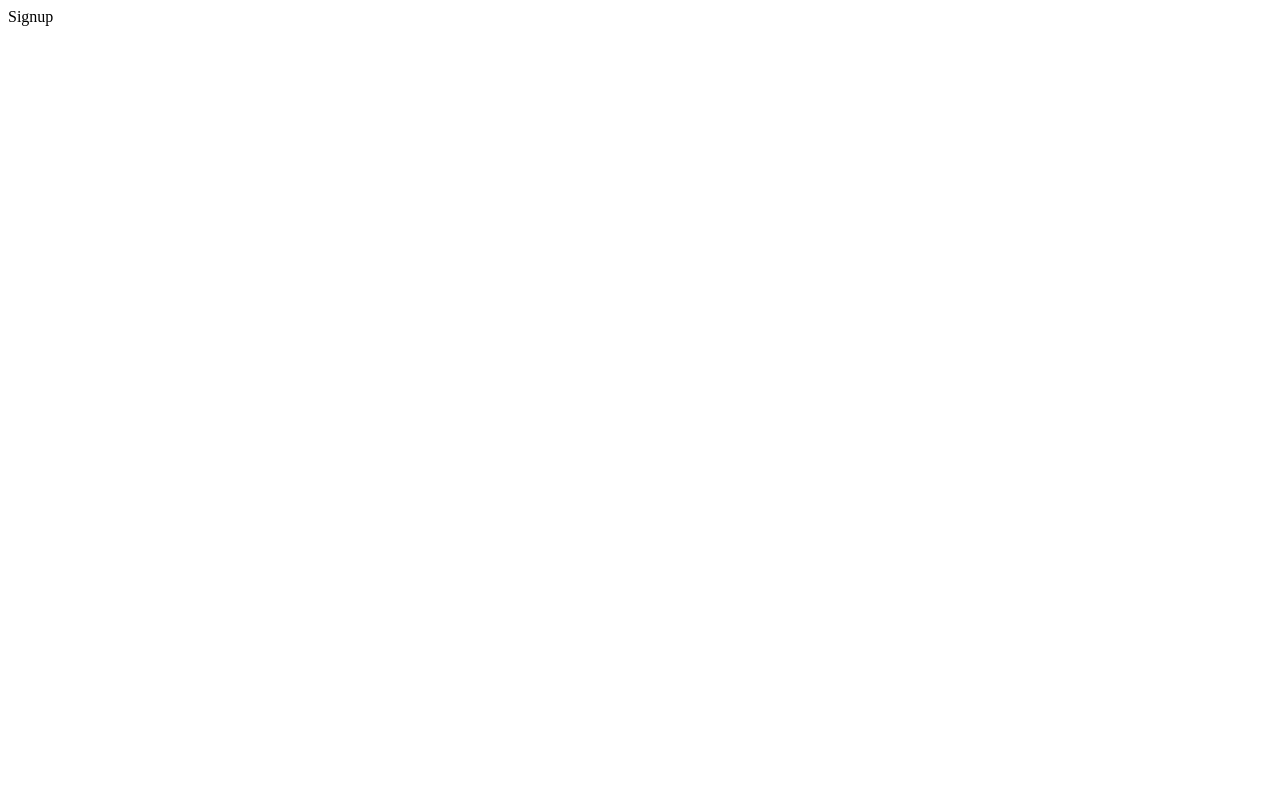
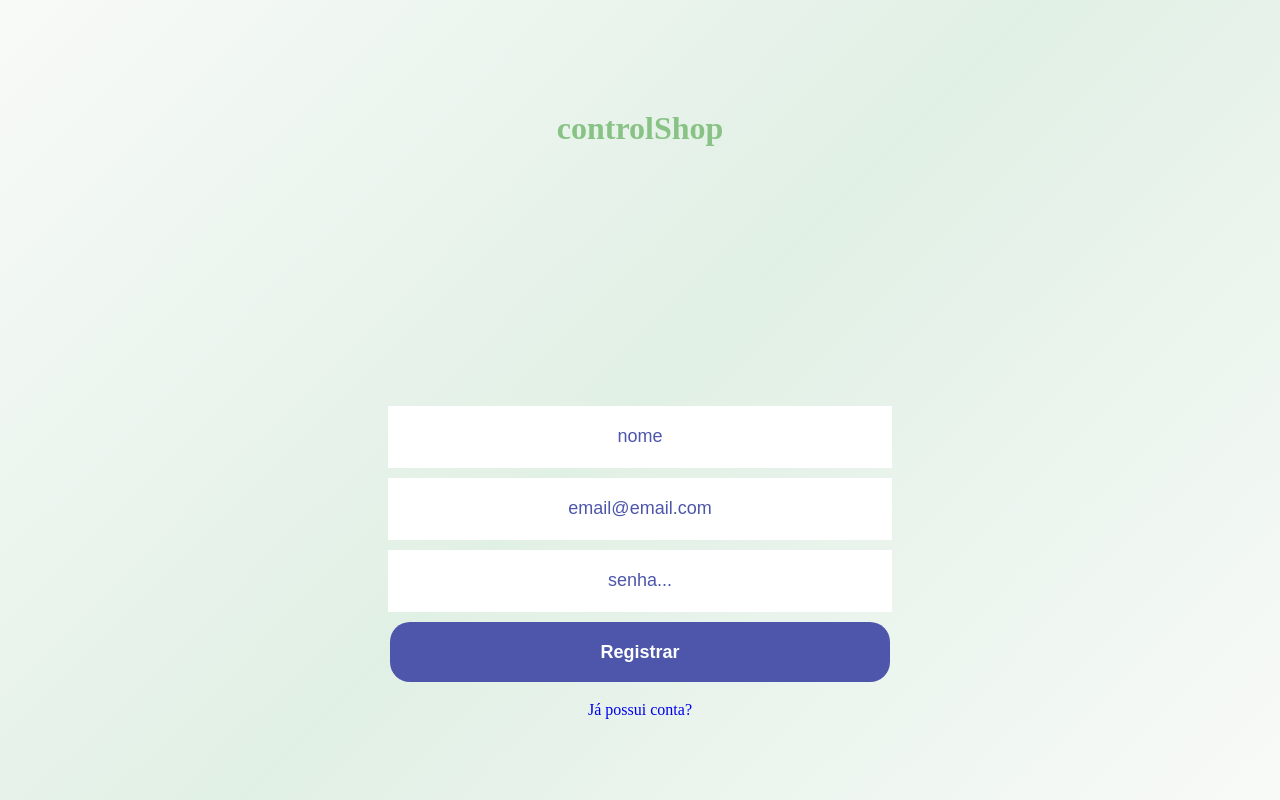
Before and after one commit to heusyfelype/shopControl-Front, a React (Create React App) app: page /signup in a window 1280 px wide. Built offline with nearby package versions, Linux system fonts and the light colour scheme.

Commit message:
feat: signin e signup completos

```diff
--- a/package.json
+++ b/package.json
@@ -6,10 +6,12 @@
     "@testing-library/jest-dom": "^5.16.5",
     "@testing-library/react": "^13.3.0",
     "@testing-library/user-event": "^13.5.0",
+    "axios": "^0.27.2",
     "react": "^18.2.0",
     "react-dom": "^18.2.0",
     "react-router-dom": "^6.3.0",
     "react-scripts": "5.0.1",
+    "styled-components": "^5.3.5",
     "web-vitals": "^2.1.4"
   },
   "scripts": {
--- a/public/index.html
+++ b/public/index.html
@@ -1,14 +1,13 @@
 <!DOCTYPE html>
 <html lang="en">
+
 <head>
   <meta charset="utf-8" />
   <link rel="icon" href="%PUBLIC_URL%/favicon.ico" />
+  <link rel="stylesheet" href="reset.css" />
   <meta name="viewport" content="width=device-width, initial-scale=1" />
   <meta name="theme-color" content="#000000" />
-    <meta
-      name="description"
-      content="Web site created using create-react-app"
-    />
+  <meta name="description" content="Web site created using create-react-app" />
   <link rel="apple-touch-icon" href="%PUBLIC_URL%/logo192.png" />
   <!--
       manifest.json provides metadata used when your web app is installed on a
@@ -26,6 +25,7 @@
     -->
   <title>React App</title>
 </head>
+
 <body>
   <noscript>You need to enable JavaScript to run this app.</noscript>
   <div id="root"></div>
@@ -40,4 +40,5 @@
       To create a production bundle, use `npm run build` or `yarn build`.
     -->
 </body>
+
 </html>
--- /dev/null
+++ b/public/reset.css
@@ -0,0 +1,43 @@
+html, body, div, span, applet, object, iframe,
+h1, h2, h3, h4, h5, h6, p, blockquote, pre,
+a, abbr, acronym, address, big, cite, code,
+del, dfn, em, img, ins, kbd, q, s, samp,
+small, strike, strong, sub, sup, tt, var,
+b, u, i, center,
+dl, dt, dd, ol, ul, li,
+fieldset, form, label, legend,
+table, caption, tbody, tfoot, thead, tr, th, td,
+article, aside, canvas, details, embed,
+figure, figcaption, footer, header, hgroup,
+menu, nav, output, ruby, section, summary,
+time, mark, audio, video {
+	margin: 0;
+	padding: 0;
+	border: 0;
+	font-size: 100%;
+	font: inherit;
+	vertical-align: baseline;
+}
+/* HTML5 display-role reset for older browsers */
+article, aside, details, figcaption, figure,
+footer, header, hgroup, menu, nav, section {
+	display: block;
+}
+body {
+	line-height: 1;
+}
+ol, ul {
+	list-style: none;
+}
+blockquote, q {
+	quotes: none;
+}
+blockquote:before, blockquote:after,
+q:before, q:after {
+	content: '';
+	content: none;
+}
+table {
+	border-collapse: collapse;
+	border-spacing: 0;
+}
--- a/src/App.js
+++ b/src/App.js
@@ -3,6 +3,7 @@ import UserContext from './context/UserContext';
 import SignIn from './pages/SignIn';
 import { useState } from 'react';
 import Signup from './pages/SignUp';
+import Home from './pages/Home';
 
 export default function App() {
   const [userData, setUserData] = useState(JSON.parse(localStorage.getItem("userData")));
@@ -13,6 +14,7 @@ export default function App() {
         <Routes>
           <Route path='/' element={<SignIn />} />
           <Route path='/signup' element={<Signup />} />
+          <Route path='/home' element={<Home />} />
         </Routes>
       </BrowserRouter>
     </UserContext.Provider>
--- /dev/null
+++ b/src/pages/Home.jsx
@@ -0,0 +1,11 @@
+import { useContext } from "react"
+import UserContext from "../context/UserContext"
+
+export default function Home() {
+    const { userData } = useContext(UserContext);
+    return (
+        <>
+            Home
+        </>
+    )
+}
--- a/src/pages/SignIn.jsx
+++ b/src/pages/SignIn.jsx
@@ -1,6 +1,125 @@
+import styled from "styled-components";
+import UserContext from "../context/UserContext";
+import { useContext } from "react";
+import { useState } from "react";
+import { Link } from "react-router-dom";
+import axios from "axios";
+import { useNavigate } from "react-router-dom";
 
 export default function SignIn() {
+    const navigate = useNavigate()
+    const { setUserData } = useContext(UserContext);
+    const [inputState, setInputState] = useState({
+        email: "",
+        password: ""
+    })
+
+    function getToken(e) {
+        e.preventDefault();
+        let req = axios.post("http://localhost:5000/signin", inputState)
+        req.then((res) => {
+            const { data } = res
+            setUserData(data)
+            navigate("/home")
+        })
+        req.catch((e) => {
+            console.log("Erro: ", e)
+        })
+    }
     return (
-        "signin"
+        <Styled_Container>
+            <Styled_Box>
+                <h1>controlShop</h1>
+                <form onSubmit={(e) => {
+                    getToken(e)
+                }}>
+                    <input type="email"
+                        placeholder="email@email.com"
+                        value={inputState.email}
+                        onChange={(e) => {
+                            setInputState({ ...inputState, email: e.target.value })
+                        }} />
+                    <input type="password"
+                        placeholder="senha..."
+                        value={inputState.password}
+                        onChange={(e) => {
+                            setInputState({ ...inputState, password: e.target.value })
+                        }} />
+                    <button type="submit"> Entrar </button>
+                </form>
+            </Styled_Box>
+            <Link to="/signup">
+                Ainda não tem conta?
+            </Link>
+        </Styled_Container>
     )
 }
+
+const Styled_Container = styled.div`
+    width: 100vw;
+    min-height: 100vh;
+    background: rgb(248,250,248);
+    background: linear-gradient(-45deg, rgba(248,250,248,1) 0%, rgba(225,240,229,1) 50%, rgba(248,250,248,1) 100%);
+    display: flex;
+    flex-direction: column;
+    justify-content: center;
+    align-items: center;
+    gap: 20px;
+
+    a{
+        text-decoration: none;
+        display: block;
+    }
+`
+
+const Styled_Box = styled.div`
+    width: 80%;
+    max-width: 500px;
+    height: 75vh;
+    display: flex;
+    flex-direction: column;
+    align-items: center;
+    justify-content: space-between;
+
+    h1{
+        padding: 30px 0px;
+        font-size: xx-large;
+        font-weight: 700;
+        color: rgb(136, 195, 133);
+    }
+
+    form{
+        display: flex;
+        flex-direction: column;
+        align-items: center;
+        gap: 10px;
+        width: 100%;
+        input{
+            display: block;
+            border: none;
+            width: 100%;
+            height: 60px;
+            text-align: center;
+
+            &::placeholder{
+                text-align: center;
+                font-size: large;
+                color: rgb(77, 86, 171);
+                opacity: 100%;
+
+            }
+        }
+        button{
+            display: block;
+            width: 100%;
+            height: 60px;
+            border: none;
+            font-size: large;
+            font-weight: 700;
+            color: white;
+            background-color: rgb(77, 86, 171);
+            border-radius: 20px;
+            cursor: pointer;
+        }
+    }
+`
--- a/src/pages/SignUp.jsx
+++ b/src/pages/SignUp.jsx
@@ -1,5 +1,131 @@
-export default function Signup() {
+import styled from "styled-components";
+import UserContext from "../context/UserContext";
+import { useContext } from "react";
+import { useState } from "react";
+import { Link } from "react-router-dom";
+import axios from "axios";
+import { useNavigate } from "react-router-dom";
+
+export default function SignUp() {
+    const navigate = useNavigate()
+    // const { setUserData } = useContext(UserContext);
+    const [inputState, setInputState] = useState({
+        name: "",
+        email: "",
+        password: ""
+    })
+
+    function createUser(e) {
+        e.preventDefault();
+        let req = axios.post("http://localhost:5000/signup", inputState)
+        req.then((res) => {
+            const { data } = res
+            navigate("/")
+        })
+        req.catch((e) => {
+            console.log("Erro: ", e)
+        })
+    }
     return (
-        "Signup"
+        <Styled_Container>
+            <Styled_Box>
+                <h1>controlShop</h1>
+                <form onSubmit={(e) => {
+                    createUser(e)
+                }}>
+                    <input type="text"
+                        placeholder="nome"
+                        value={inputState.name}
+                        onChange={(e) => {
+                            setInputState({ ...inputState, name: e.target.value })
+                        }} />
+                    <input type="email"
+                        placeholder="email@email.com"
+                        value={inputState.email}
+                        onChange={(e) => {
+                            setInputState({ ...inputState, email: e.target.value })
+                        }} />
+                    <input type="password"
+                        placeholder="senha..."
+                        value={inputState.password}
+                        onChange={(e) => {
+                            setInputState({ ...inputState, password: e.target.value })
+                        }} />
+                    <button type="submit"> Registrar </button>
+                </form>
+            </Styled_Box>
+            <Link to="/">
+                Já possui conta?
+            </Link>
+        </Styled_Container>
     )
 }
+
+const Styled_Container = styled.div`
+    width: 100vw;
+    min-height: 100vh;
+    background: rgb(248,250,248);
+    background: linear-gradient(-45deg, rgba(248,250,248,1) 0%, rgba(225,240,229,1) 50%, rgba(248,250,248,1) 100%);
+    display: flex;
+    flex-direction: column;
+    justify-content: center;
+    align-items: center;
+    gap: 20px;
+
+    a{
+        text-decoration: none;
+        display: block;
+    }
+`
+
+const Styled_Box = styled.div`
+    width: 80%;
+    max-width: 500px;
+    height: 75vh;
+    display: flex;
+    flex-direction: column;
+    align-items: center;
+    justify-content: space-between;
+
+    h1{
+        padding: 30px 0px;
+        font-size: xx-large;
+        font-weight: 700;
+        color: rgb(136, 195, 133);
+    }
+
+    form{
+        display: flex;
+        flex-direction: column;
+        align-items: center;
+        gap: 10px;
+        width: 100%;
+        input{
+            display: block;
+            border: none;
+            width: 100%;
+            height: 60px;
+            text-align: center;
+
+            &::placeholder{
+                text-align: center;
+                font-size: large;
+                color: rgb(77, 86, 171);
+                opacity: 100%;
+
+            }
+        }
+        button{
+            display: block;
+            width: 100%;
+            height: 60px;
+            border: none;
+            font-size: large;
+            font-weight: 700;
+            color: white;
+            background-color: rgb(77, 86, 171);
+            border-radius: 20px;
+            cursor: pointer;
+        }
+    }
+`
```
Also changed, not shown: 1 other file (tests, documents, lock files or other folders). Lines whose indentation alone changed are shown as unchanged.
